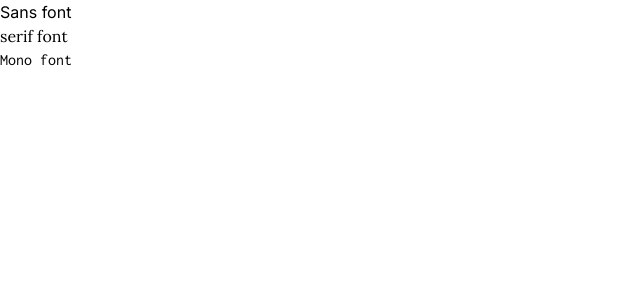
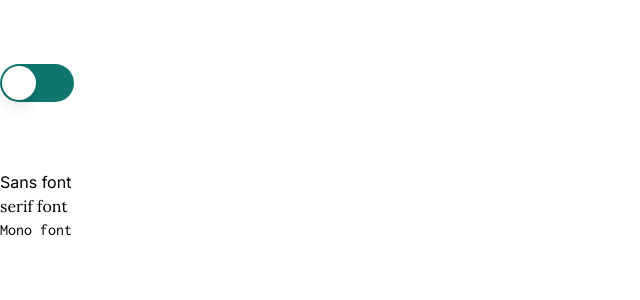
Before and after one commit to adetola-ralph/dictionary-web-app, a React (Vite) app: page / in a window 1280 px wide. Shown: the top 300 px of the page, without its empty margins (0-640 px from the left). Built offline with nearby package versions, Linux system fonts and the light colour scheme.

Commit message:
dark mode stuff

```diff
--- a/index.html
+++ b/index.html
@@ -7,7 +7,7 @@
 
     <title>Frontend Mentor | Dictionary web app</title>
   </head>
-  <body>
+  <body class="bg-white dark:bg-dgray-700 text-dgray-500 dark:text-white">
     <div id="root"></div>
     <script type="module" src="/src/main.tsx"></script>
   </body>
--- a/package.json
+++ b/package.json
@@ -10,6 +10,7 @@
   },
   "dependencies": {
     "@headlessui/react": "^1.7.13",
+    "classnames": "^2.3.2",
     "react": "^18.2.0",
     "react-dom": "^18.2.0"
   },
--- a/src/App.tsx
+++ b/src/App.tsx
@@ -1,19 +1,33 @@
-import './App.css'
+import { Switch } from "@headlessui/react";
+
+import { useSetDarkMode } from "./hooks";
 
 function App() {
+  const { setDarkMode, darkMode } = useSetDarkMode();
+
   return (
-    <div className="App">
-      <div className="font-sans">
-        Sans font
+    <>
+      <div className="py-16">
+        <Switch
+          checked={darkMode}
+          onChange={setDarkMode}
+          className={`${darkMode ? "bg-teal-900" : "bg-teal-700"}
+            relative inline-flex h-[38px] w-[74px] shrink-0 cursor-pointer rounded-full border-2 border-transparent transition-colors duration-200 ease-in-out focus:outline-none focus-visible:ring-2  focus-visible:ring-white focus-visible:ring-opacity-75`}
+        >
+          <span className="sr-only">Use setting</span>
+          <span
+            aria-hidden="true"
+            className={`${darkMode ? "translate-x-9" : "translate-x-0"}
+              pointer-events-none inline-block h-[34px] w-[34px] transform rounded-full bg-white shadow-lg ring-0 transition duration-200 ease-in-out`}
+          />
+        </Switch>
       </div>
-      <div className="font-serif">
-        serif font
-      </div>
-      <div className="font-mono">
-        Mono font
-      </div>
-    </div>
-  )
+
+      <div className="font-sans">Sans font</div>
+      <div className="font-serif">serif font</div>
+      <div className="font-mono">Mono font</div>
+    </>
+  );
 }
 
-export default App
+export default App;
--- /dev/null
+++ b/src/hooks/index.ts
@@ -0,0 +1 @@
+export * from './useSetDarkMode';
--- /dev/null
+++ b/src/hooks/useSetDarkMode.tsx
@@ -0,0 +1,19 @@
+import { useEffect, useState } from "react";
+
+export const useSetDarkMode = () => {
+  const [darkMode, setDarkMode] = useState<boolean>(false);
+  const htmlTag = document.querySelector('html');
+
+  useEffect(() => {
+    if (darkMode) {
+      htmlTag?.classList.add('dark');
+    } else {
+      htmlTag?.classList.remove('dark');
+    }
+  }, [darkMode]);
+
+  return {
+    darkMode,
+    setDarkMode,
+  }
+}
--- a/tailwind.config.cjs
+++ b/tailwind.config.cjs
@@ -1,5 +1,6 @@
 /** @type {import('tailwindcss').Config} */
 module.exports = {
+  darkMode: 'class',
   content: [
     "./src/**/*.{js,ts,jsx,tsx}",
     "./src/**/*"
@@ -35,4 +36,4 @@
     }
   },
   plugins: [],
-}
+};
```
Also changed, not shown: 1 other file (tests, documents, lock files or other folders).
